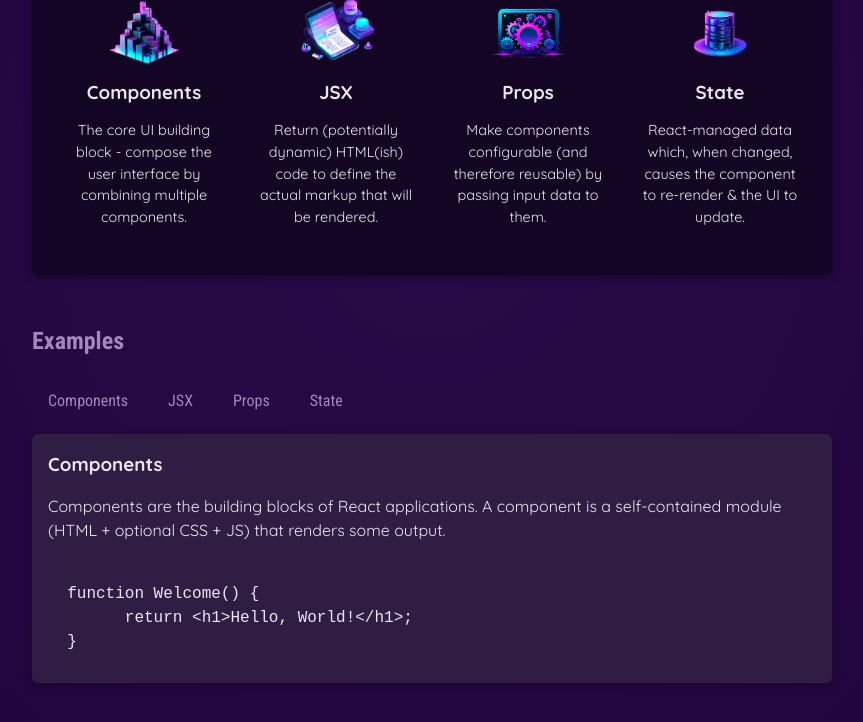
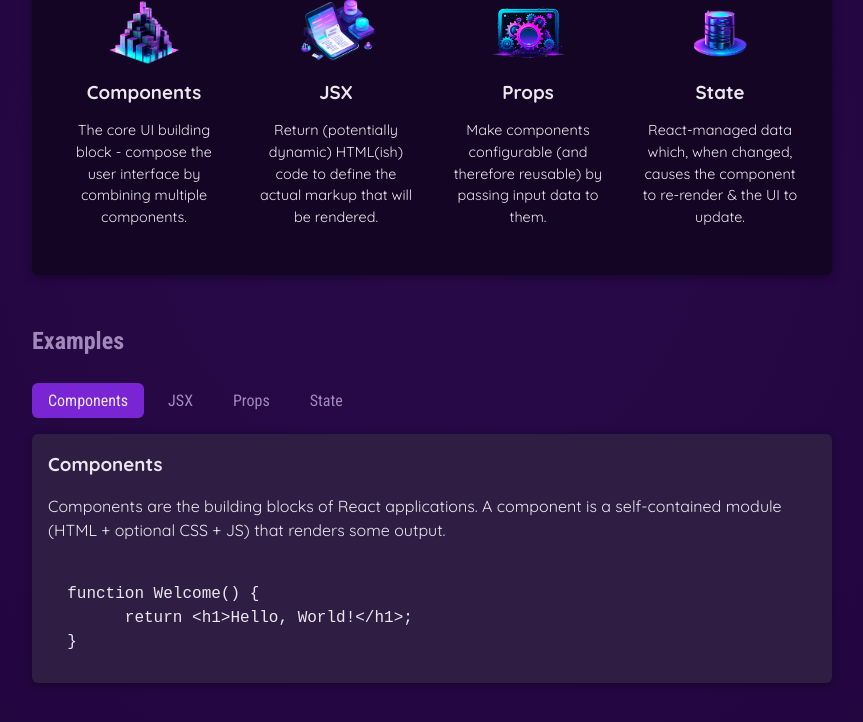
Before and after one commit to MMadejsza/react-project, a React (Vite) app: page / in a window 1280 px wide. Both pictures are taken after a click on the button "Components". Shown: the part 424-1146 px from the top of the page, without its empty margins (208-1071 px from the left). Built offline with nearby package versions, Linux system fonts and the light colour scheme.

Commit message:
dynamic lists

```diff
--- a/src/App.jsx
+++ b/src/App.jsx
@@ -6,10 +6,24 @@
 
 function App() {
 	// names are yours
-	const [selectedTopic, setSelectedTopic] = useState('components');
+	const [selectedTopic, setSelectedTopic] = useState('');
 
 	function handleSelection(selectedButton) {
 		setSelectedTopic(selectedButton);
+	}
+
+	let tabContent = 'Please select a topic.';
+	if (selectedTopic) {
+		tabContent = (
+			<div id='tab-content'>
+				{/* thats why identifier in tab btn function must by like key in dataset*/}
+				<h3>{EXAMPLES[selectedTopic].title}</h3>
+				<p>{EXAMPLES[selectedTopic].description}</p>
+				<pre>
+					<code>{EXAMPLES[selectedTopic].code}</code>
+				</pre>
+			</div>
+		);
 	}
 
 	return (
@@ -19,30 +33,59 @@
 				<section id='core-concepts'>
 					<h2>Core concepts</h2>
 					<ul>
+						{CORE_CONCEPTS.map((conceptItem) => (
+							<CoreConcept
+								key={conceptItem.title}
+								{...conceptItem}
+							/>
+						))}
+						{/*
 						<CoreConcept {...CORE_CONCEPTS[0]} />
 						<CoreConcept {...CORE_CONCEPTS[1]} />
 						<CoreConcept {...CORE_CONCEPTS[2]} />
-						<CoreConcept {...CORE_CONCEPTS[3]} />
+						<CoreConcept {...CORE_CONCEPTS[3]} /> */}
 					</ul>
 				</section>
 				<section id='examples'>
 					<h2>Examples</h2>
 					<menu>
-						<TabButton onSelect={() => handleSelection('components')}>
+						{/* {selectedTopic === 'components'} returns true/false */}
+						<TabButton
+							isSelected={selectedTopic === 'components'}
+							onSelect={() => handleSelection('components')}>
 							Components
 						</TabButton>
-						<TabButton onSelect={() => handleSelection('jsx')}>JSX</TabButton>
-						<TabButton onSelect={() => handleSelection('props')}>Props</TabButton>
-						<TabButton onSelect={() => handleSelection('state')}>State</TabButton>
+						<TabButton
+							isSelected={selectedTopic === 'jsx'}
+							onSelect={() => handleSelection('jsx')}>
+							JSX
+						</TabButton>
+						<TabButton
+							isSelected={selectedTopic === 'props'}
+							onSelect={() => handleSelection('props')}>
+							Props
+						</TabButton>
+						<TabButton
+							isSelected={selectedTopic === 'state'}
+							onSelect={() => handleSelection('state')}>
+							State
+						</TabButton>
 					</menu>
-					<div id='tab-content'>
+
+					{/* {!selectedTopic && <p>Please select a topic.</p>} */}
+					{/* {!selectedTopic ? (
+						<p>Please select a topic.</p>
+					) : (
+						<div id='tab-content'> */}
 					{/* thats why identifier in tab btn function must by like key in dataset*/}
-						<h3>{EXAMPLES[selectedTopic].title}</h3>
+					{/* <h3>{EXAMPLES[selectedTopic].title}</h3>
 							<p>{EXAMPLES[selectedTopic].description}</p>
 							<pre>
 								<code>{EXAMPLES[selectedTopic].code}</code>
 							</pre>
 						</div>
+					)} */}
+					{tabContent}
 				</section>
 			</main>
 		</div>
--- a/src/components/CoreConcept.jsx
+++ b/src/components/CoreConcept.jsx
@@ -13,6 +13,7 @@
 // 	);
 // }
 export default function CoreConcept({image: img, title, description: desc}) {
+	console.log('concept rendered');
 	return (
 		<li>
 			<img
--- a/src/components/TabButton.jsx
+++ b/src/components/TabButton.jsx
@@ -1,7 +1,11 @@
-function TabButton({children: c, onSelect}) {
+function TabButton({children: c, onSelect, isSelected}) {
 	return (
 		<li>
-			<button onClick={onSelect}>{c}</button>
+			<button
+				className={isSelected ? 'active' : undefined}
+				onClick={onSelect}>
+				{c}
+			</button>
 		</li>
 	);
 }
```
Lines whose indentation alone changed are shown as unchanged.
